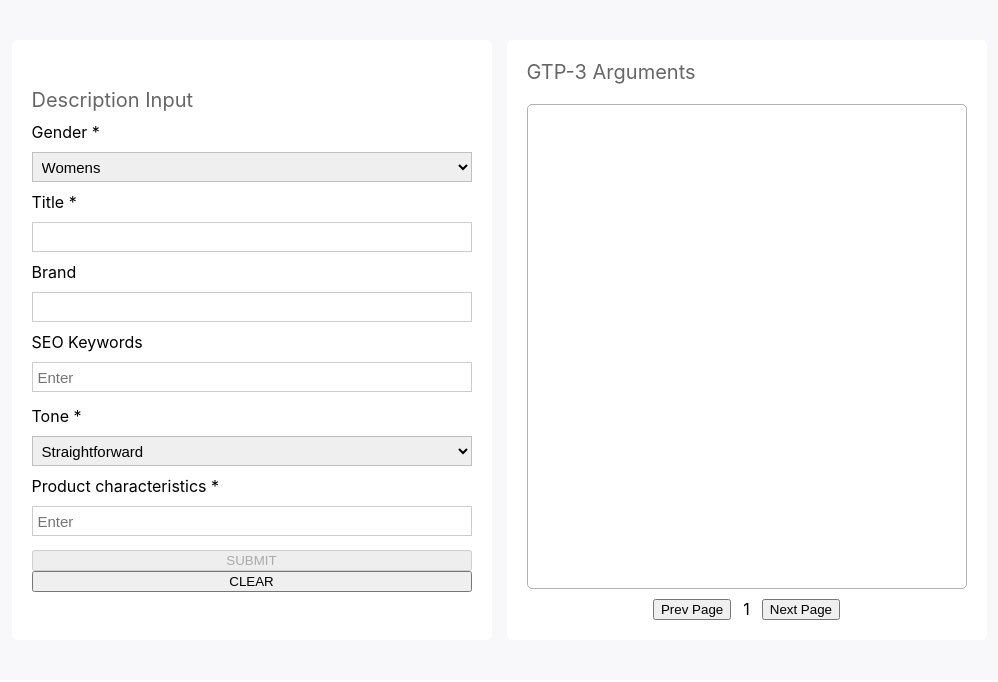
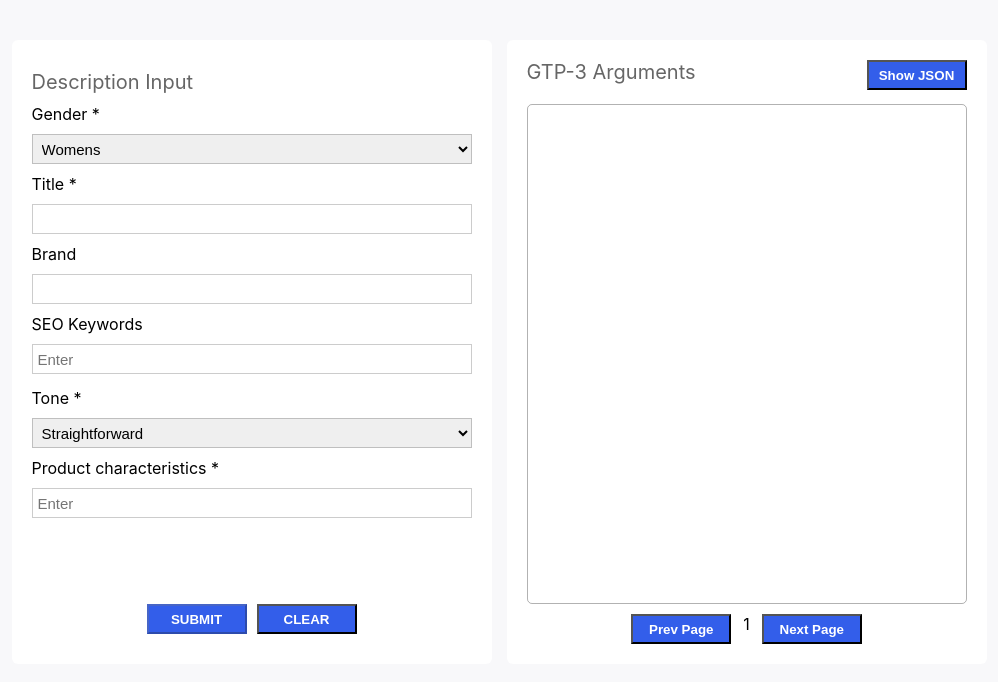
Before and after one commit to lennox-davidlevy/perci_form, a React (Create React App) app: page / in a window 1280 px wide. Shown: the top 682 px of the page, without its empty margins (141-1139 px from the left). Built offline with nearby package versions, Linux system fonts and the light colour scheme.

Commit message:
css mostly done

```diff
--- a/src/App.css
+++ b/src/App.css
@@ -25,6 +25,14 @@
 select,
 input {
   display: block;
+}
+.component_container > form {
+  min-height: 500px;
+}
+.button_group {
+  display: flex;
+  justify-content: center;
+  gap: 10px;
 }
 
 input,
@@ -64,6 +72,13 @@ select {
   border-radius: 5px;
   margin: 10px 0 10px 0;
   padding: 10px;
+  min-height: 500px;
+  max-height: 500px;
+  overflow: hidden;
+  overflow-y: scroll;
+}
+.ouput_display_container > div {
+  margin-bottom: 10px;
 }
 
 .component_title {
@@ -73,6 +88,24 @@ select {
   text-transform: capitalize;
 }
 
+.display_container {
+  height: 100%;
+  overflow-y: scroll;
+  overflow: hidden;
+}
+button {
+  color: white;
+  background-color: rgb(51, 94, 234);
+  font-weight: 600;
+  height: 30px;
+  width: 100px;
+}
+
+.top_control {
+  display: flex;
+  flex-direction: row;
+  justify-content: space-between;
+}
 @media only screen and (max-width: 1000px) {
   .app_container {
     display: flex;
@@ -83,3 +116,6 @@ select {
     width: 75%;
   }
 }
+ul {
+  list-style: none;
+}
--- a/src/Components/InputForm.js
+++ b/src/Components/InputForm.js
@@ -136,6 +136,7 @@ const InputForm = ({ formValues, setFormValues, submitData, clearData }) => {
           ))}
         </div>
       </form>
+      <div className="button_group">
         <button
           disabled={
             formValues.title === '' || formValues.characteristic.size === 0
@@ -146,6 +147,7 @@ const InputForm = ({ formValues, setFormValues, submitData, clearData }) => {
         </button>
         <button onClick={clearData}>CLEAR</button>
       </div>
+    </div>
   );
 };
 
--- a/src/Components/Output.js
+++ b/src/Components/Output.js
@@ -2,6 +2,7 @@ import React, { useState } from 'react';
 import OutputDisplay from './OutputDisplay';
 
 const Output = ({ data, page, setPage }) => {
+  const [showJSON, setShowJSON] = useState(false);
   const pageDown = (e) => {
     e.preventDefault();
     if (data.length === 0) return;
@@ -14,9 +15,18 @@ const Output = ({ data, page, setPage }) => {
   };
   return (
     <div className="component_container">
-      <div className="component_title">GTP-3 arguments</div>
+      <div className="top_control">
+        <div className="component_title">GTP-3 arguments</div>
+        <button onClick={() => setShowJSON(!showJSON)}>Show JSON</button>
+      </div>
       {data.length === 0 && <div className="ouput_display_container"></div>}
-      {data.length > 0 && <OutputDisplay data={data[page]} />}
+      {data.length > 0 && (
+        <OutputDisplay
+          data={data[page]}
+          completeData={data}
+          showJSON={showJSON}
+        />
+      )}
       <div className="change_page_container">
         <button onClick={pageDown}>Prev Page</button>
         <div className="page_number">{page + 1}</div>
--- a/src/Components/OutputDisplay.js
+++ b/src/Components/OutputDisplay.js
@@ -1,12 +1,13 @@
-import React from 'react';
+import React, { useState } from 'react';
 
-const OutputDisplay = ({ data }) => {
+const OutputDisplay = ({ data, completeData, showJSON }) => {
   const { gender, title, brand, characteristic, tone, seo } = data;
-  let outputDisplayRender = <div className="output_display_container"></div>;
-  return (
+  const htmlDisplay = (
     <div className="ouput_display_container">
-      <div>Output display</div>
-      <div className="output_display_container">
+      <div>
+        <b>Output display</b>
+      </div>
+      <div className="text_display">
         <div>Gender: {gender}</div>
         <div>Title: {title}</div>
         <div>Brand: {brand}</div>
@@ -30,6 +31,17 @@ const OutputDisplay = ({ data }) => {
       </div>
     </div>
   );
+  const jsonDisplay = (
+    <div className="ouput_display_container">
+      <pre>{JSON.stringify(completeData, null, 2)}</pre>
+    </div>
+  );
+
+  return (
+    <div className="display_container">
+      {!showJSON ? htmlDisplay : jsonDisplay}
+    </div>
+  );
 };
 
 export default OutputDisplay;
```
Lines whose indentation alone changed are shown as unchanged.
